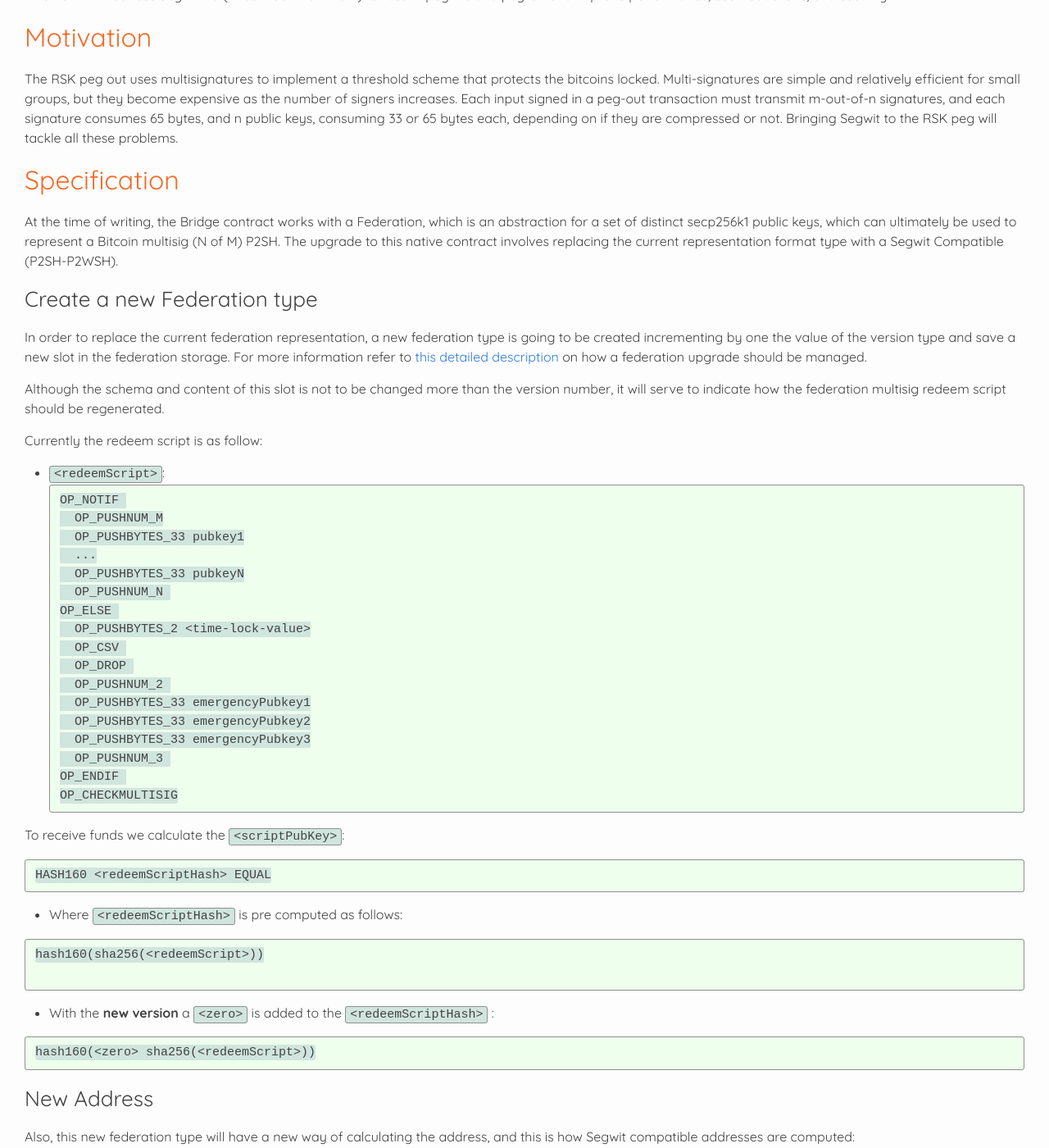
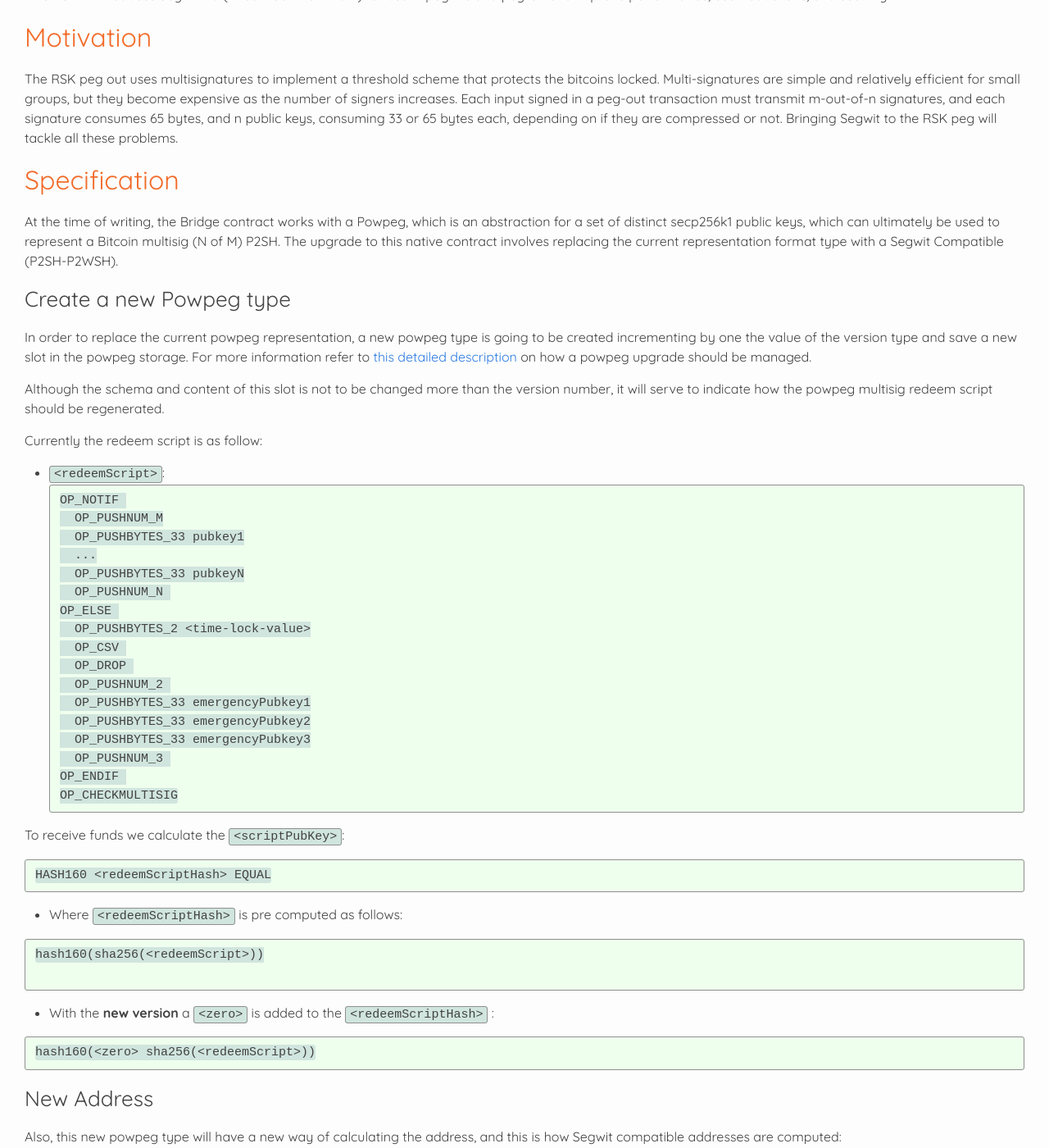
Before and after one commit to rsksmart/RSKIPs, a Jekyll site: the page built from IPs/RSKIP305.md, in a window 1280 px wide and 1400 px high, scrolled down 741 px. Shown: the whole window at 82% size. Built offline with Jekyll 4.4.1, drawn with Linux system fonts in a browser that asks for light colours; our own code applies the rules of GitHub Pages for plain Markdown files; some of the changed text lies outside the part shown.

Commit message:
fix: RSKIP305 replace federation by powpeg

````diff
--- a/IPs/RSKIP305.md
+++ b/IPs/RSKIP305.md
@@ -35,13 +35,13 @@ Bringing Segwit to the RSK peg will tackle all these problems.
 
 ## Specification
 
-At the time of writing, the Bridge contract works with a Federation, which is an abstraction for a set of distinct secp256k1 public keys, which can ultimately be used to represent a Bitcoin multisig (N of M) P2SH.  The upgrade to this native contract involves replacing the current representation format type with a Segwit Compatible (P2SH-P2WSH).
+At the time of writing, the Bridge contract works with a Powpeg, which is an abstraction for a set of distinct secp256k1 public keys, which can ultimately be used to represent a Bitcoin multisig (N of M) P2SH.  The upgrade to this native contract involves replacing the current representation format type with a Segwit Compatible (P2SH-P2WSH).
 
-### Create a new Federation type
+### Create a new Powpeg type
 
-In order to replace the current federation representation, a new federation type is going to be created incrementing by one the value of the version type and save a new slot in the federation storage. For more information refer to [this detailed description](https://github.com/rsksmart/RSKIPs/blob/master/IPs/RSKIP123.md#storage-upgrade) on how a federation upgrade should be managed.
+In order to replace the current powpeg representation, a new powpeg type is going to be created incrementing by one the value of the version type and save a new slot in the powpeg storage. For more information refer to [this detailed description](https://github.com/rsksmart/RSKIPs/blob/master/IPs/RSKIP123.md#storage-upgrade) on how a powpeg upgrade should be managed.
 
-Although the schema and content of this slot is not to be changed more than the version number, it will serve to indicate how the federation multisig redeem script should be regenerated.
+Although the schema and content of this slot is not to be changed more than the version number, it will serve to indicate how the powpeg multisig redeem script should be regenerated.
 
 Currently the redeem script is as follow:
 * `<redeemScript>`:
@@ -87,7 +87,7 @@ hash160(<zero> sha256(<redeemScript>))
 
 ### New Address
 
-Also, this new federation type will have a new way of calculating the address, and this is how Segwit compatible addresses are computed:
+Also, this new powpeg type will have a new way of calculating the address, and this is how Segwit compatible addresses are computed:
 
 ```
 Base-58 ( “05” + hash160 ( sha256 ( <segwitScript> ) ) )
@@ -147,9 +147,9 @@ Putting it all together, the following is a list of the most important fields wi
 HASH160 hash160(<zero> sha256(<redeemScript>)) EQUAL
 ```
 
-### Migration to the new federation
+### Migration to the new powpeg
 
-During migration, both mechanisms (legacy and Segwit compatible) will be working at the same time. Legacy would be for the federation leaving and Segwit compatible for the incoming federation.
+During migration, both mechanisms (legacy and Segwit compatible) will be working at the same time. Legacy would be for the powpeg leaving and Segwit compatible for the incoming powpeg.
 All the funds (outputs) will be transferred from the current address to the new Segwit compatible address before mentioned (New Address section).
 
 But once the migration is completed, only Segwit compatible will be the accepted address and the unique mechanism to support the peg outs.
````
